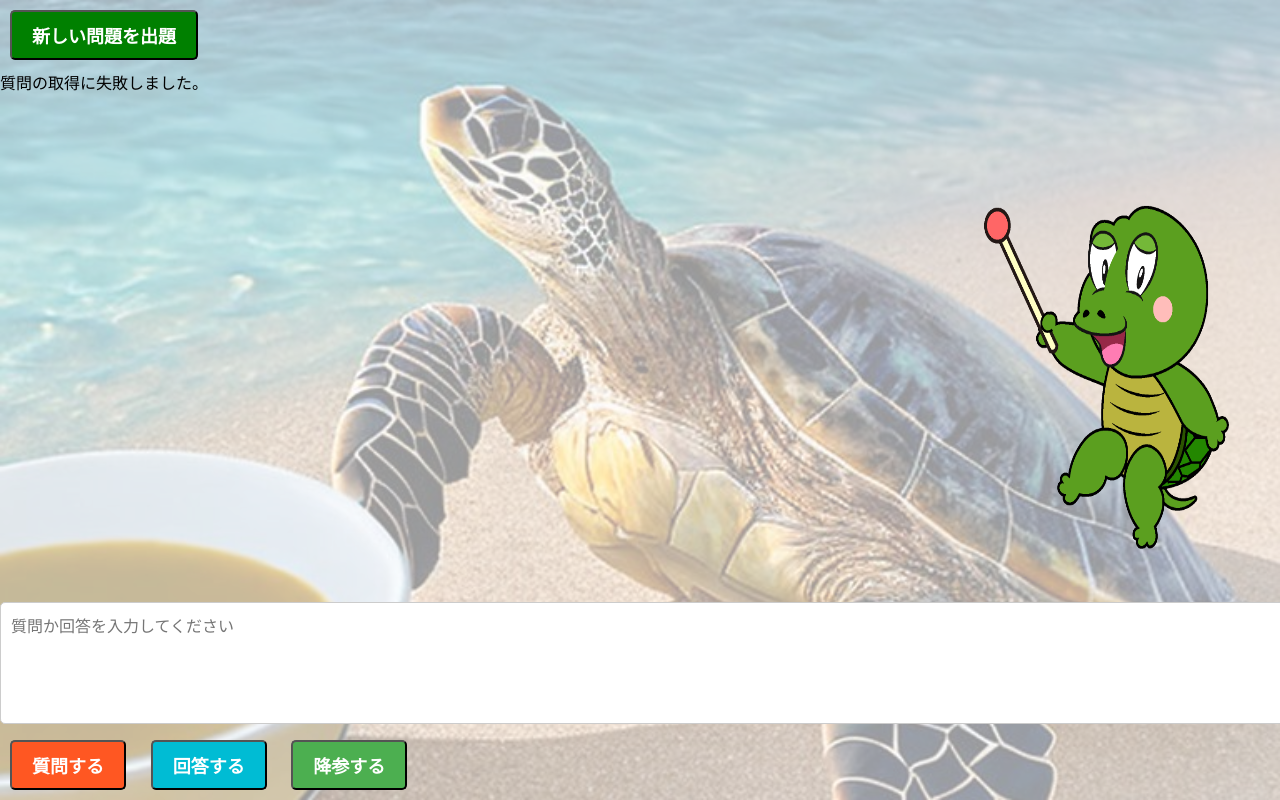
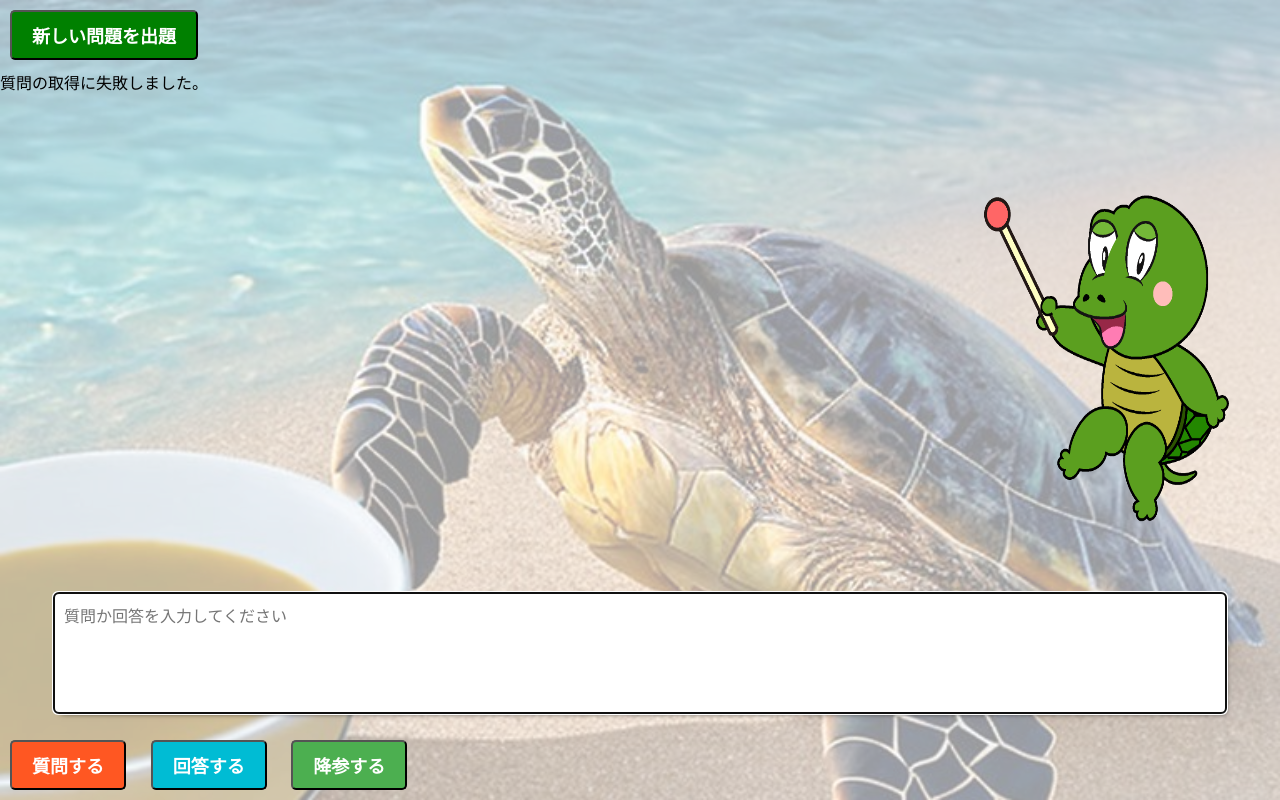
Before and after one commit to ayame113/shinshu-hackathon, a website: page public/index.html in a window 1280 px wide. Drawn offline with Linux system fonts and the light colour scheme; no server answers.

Commit message:
textareaのcssを修正

```diff
--- a/public/index.html
+++ b/public/index.html
@@ -38,6 +38,7 @@
         id="form-textarea"
         class="form-textarea"
         placeholder="質問か回答を入力してください"
+        autofocus
       ></textarea>
       <button id="question-button" class="button">質問する</button>
       <button id="answer-form-button" class="button">回答する</button>
--- a/public/style.css
+++ b/public/style.css
@@ -223,13 +223,16 @@ body {
 
 /* テキストエリアスタイル */
 .form-textarea {
-  width: 100%;
+  display: block;
+  width: 90%;
   height: 100px;
   padding: 10px;
+  margin: 1rem auto;
   font-size: 16px;
   border: 1px solid #cccccc;
   border-radius: 5px;
   resize: none;
+  box-shadow: 3px 4px 6px -5px black;
 }
 
 dialog {
```
